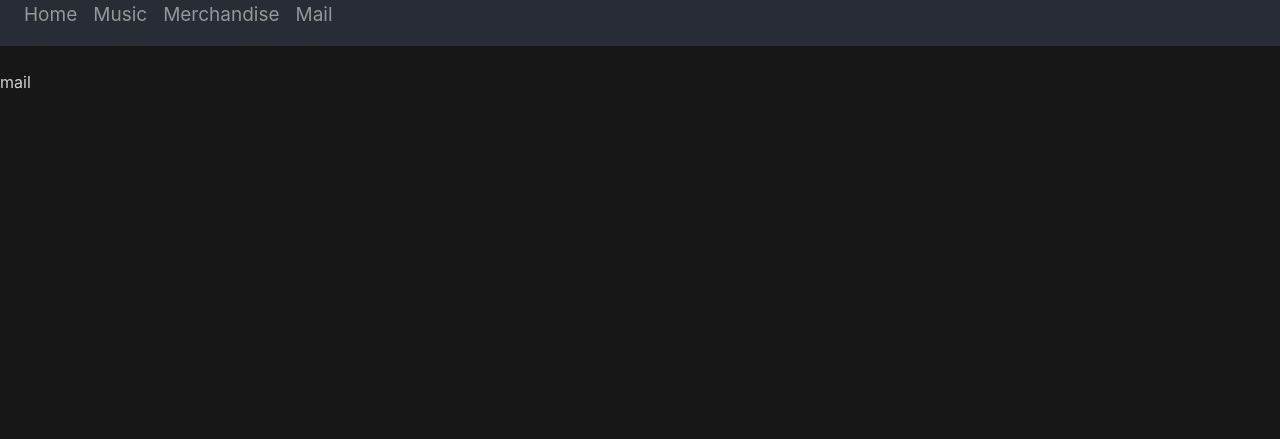
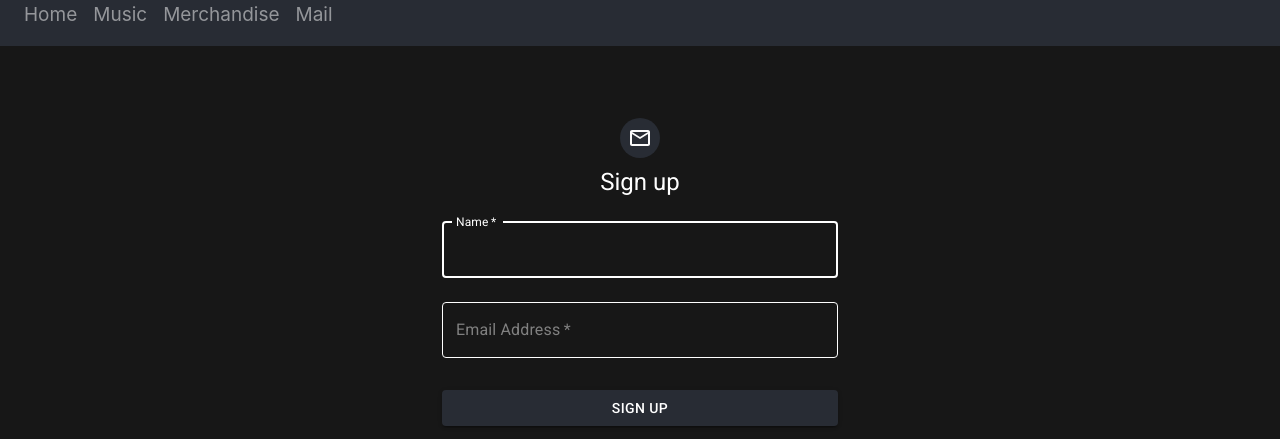
Before and after one commit to uglyluigi/Quarx, a React (Create React App) app in the folder frontend/: page /mail in a window 1280 px wide. Shown: the part 375-814 px from the top of the page. Built offline with nearby package versions, Linux system fonts and the light colour scheme; the HTML template or start-up script is replaced by a standard one.

Commit message:
Mailing list sign up page

```diff
--- a/frontend/src/components/mail.component.js
+++ b/frontend/src/components/mail.component.js
@@ -1,12 +1,150 @@
-import React, { Component } from 'react';
+import React from 'react';
+import Avatar from '@material-ui/core/Avatar';
+import MailOutlineIcon from '@material-ui/icons/MailOutline';
+import Container from '@material-ui/core/Container';
+import Typography from '@material-ui/core/Typography';
+import TextField from '@material-ui/core/TextField';
+import {makeStyles} from '@material-ui/core/styles';
+import Button from '@material-ui/core/Button';
+import {createMuiTheme} from "@material-ui/core/styles";
+import {ThemeProvider} from "@material-ui/styles";
 
-export default class Mail extends Component {
+const theme = createMuiTheme({
+    palette: {
+        primary: {
+            main: '#171717',
+        },
+        secondary: {
+            main: '#282c34',
+        },
+    },
+    textPrimary: {
+        main: 'white',
+    },
+    overrides: {
+        MuiLink: {
+            root: {
+                color: 'white',
+            }
+        },
+        MuiInputLabel: {
+            root: {
+                "&$focused": {
+                    color: 'white'
+                }
+            }
+        },
+    }
+});
 
-    render() {
-        return (
-            <div>
-                mail
+const useStyles = makeStyles({
+    '@global': {
+        body: {
+            backgroundColor: theme.palette.primary.main,
+        },
+    },
+    alignment: {
+        marginTop: theme.spacing(5),
+        display: 'flex',
+        flexDirection: 'column',
+        alignItems: 'center',
+    },
+    avatar: {
+        margin: theme.spacing(1),
+        backgroundColor: theme.palette.secondary.main,
+    },
+    form: {
+        marginTop: theme.spacing(1),
+    },
+    labelColor: {
+        color: 'grey',
+    },
+    inputColor: {
+        color: 'grey',
+    },
+    focused: {
+        color: 'white',
+    },
+    notchedOutline: {
+        borderWidth: '1px',
+        borderColor: 'white !important'
+    },
+    submit: {
+        margin: theme.spacing(3, 0, 2),
+        color: 'white'
+    },
+});
+
+export default function SignIn() {
+    const classes = useStyles();
+    return (
+        <Container maxWidth="xs">
+            <div className={classes.alignment}>
+                <Avatar className={classes.avatar}>
+                    <MailOutlineIcon/>
+                </Avatar>
+                <Typography component="h1" variant="h5">
+                    Sign up
+                </Typography>
+                <form className={classes.form}>
+                    <ThemeProvider theme={theme}>
+                        <TextField
+                            variant="outlined"
+                            margin="normal"
+                            required
+                            fullWidth
+                            id="name"
+                            label="Name"
+                            name="name"
+                            autoFocus
+                            InputLabelProps={{
+                                classes: {
+                                    root: classes.labelColor,
+                                    focused: classes.focused,
+                                },
+                            }}
+                            InputProps={{
+                                classes: {
+                                    root: classes.inputColor,
+                                    focused: classes.focused,
+                                    notchedOutline: classes.notchedOutline,
+                                }
+                            }}
+                        />
+                        <TextField
+                            variant="outlined"
+                            margin="normal"
+                            required
+                            fullWidth
+                            id="email"
+                            label="Email Address"
+                            name="email"
+                            InputLabelProps={{
+                                classes: {
+                                    root: classes.labelColor,
+                                    focused: classes.focused,
+                                },
+                            }}
+                            InputProps={{
+                                classes: {
+                                    root: classes.inputColor,
+                                    focused: classes.focused,
+                                    notchedOutline: classes.notchedOutline,
+                                }
+                            }}
+                        />
+                        <Button
+                            type="submit"
+                            fullWidth
+                            variant="contained"
+                            color="secondary"
+                            className={classes.submit}
+                        >
+                            Sign Up
+                        </Button>
+                    </ThemeProvider>
+                </form>
             </div>
-        );
-    }
+        </Container>
+    );
 }
```
